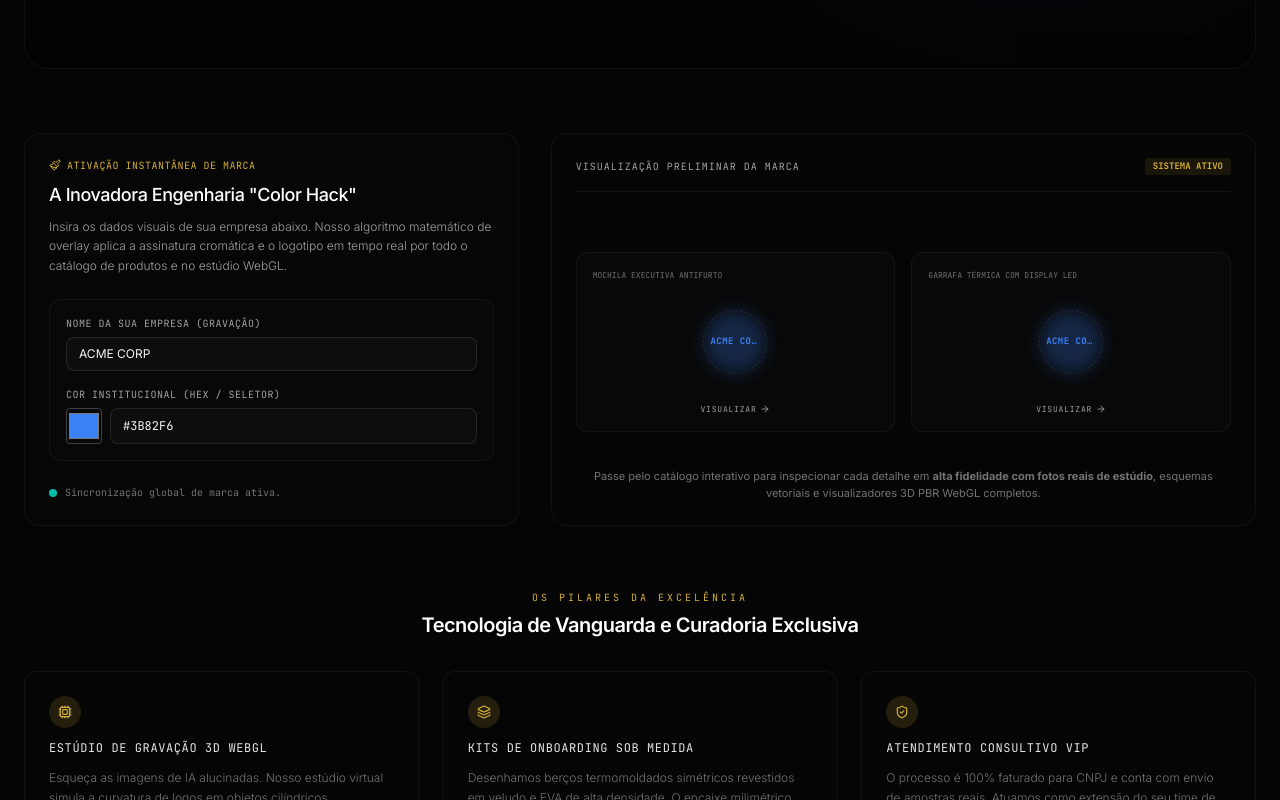
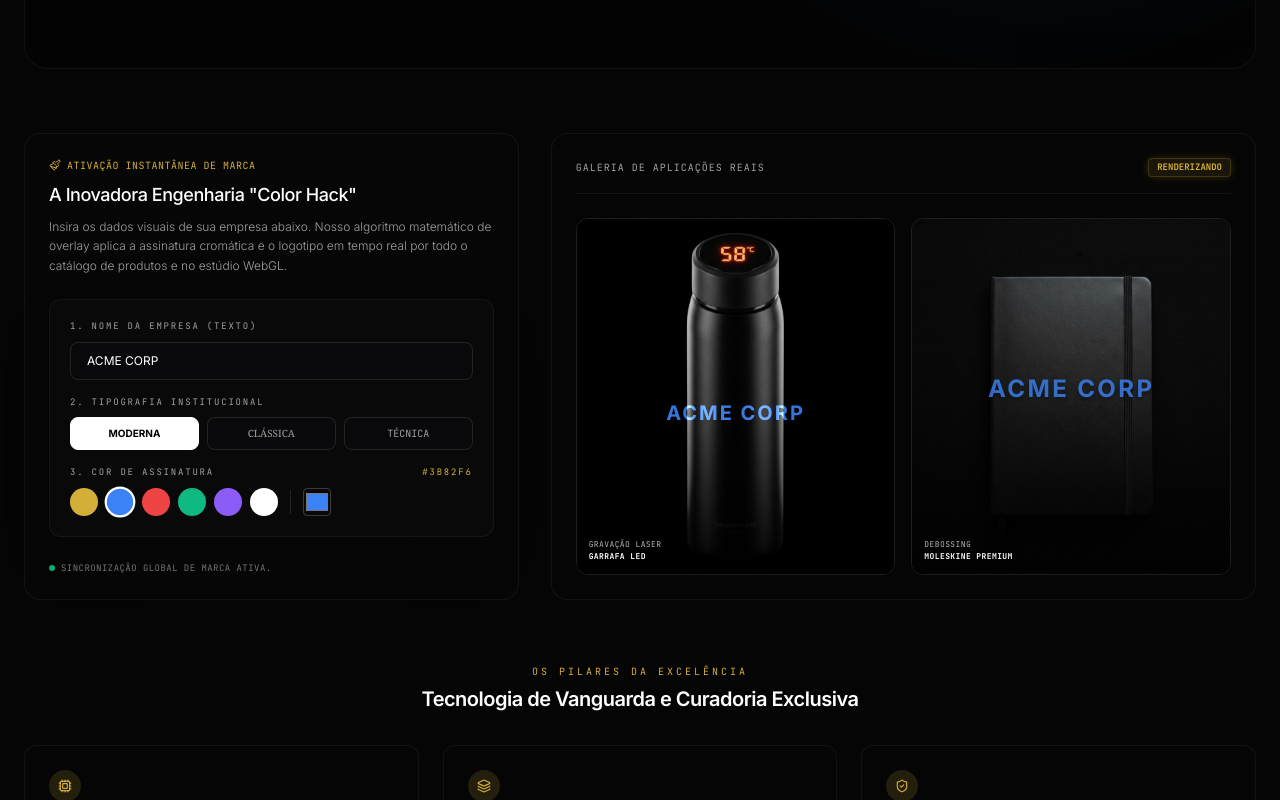
Before and after one commit to tititasf/Catalogo-Brindes, a React (Vite) app: page / in a window 1280 px wide. Shown: the part 728-1528 px from the top of the page. Built offline with nearby package versions, Linux system fonts and the light colour scheme.

Commit message:
feat: revamp HomePanel preview with 8k images, font selector and color palettes

```diff
--- a/src/App.tsx
+++ b/src/App.tsx
@@ -38,6 +38,7 @@ export default function App() {
 
   // Global States for interactive personalization syncing
   const [brandColor, setBrandColor] = useState<string>("#3b82f6");
+  const [brandFont, setBrandFont] = useState<string>("font-sans");
   const [logoText, setLogoText] = useState<string>("ACME CORP");
   const [logoType, setLogoType] = useState<"text" | "upload">("text");
   const [logoUrl, setLogoUrl] = useState<string | undefined>(undefined);
@@ -248,7 +249,7 @@ export default function App() {
 
         {/* Right: Immersive Laser Engraving Simulator Component */}
         <div className="lg:col-span-7">
-          <LaserSimulator logoText={logoText} brandColor={brandColor} />
+          <LaserSimulator logoText={logoText} brandColor={brandColor} brandFont={brandFont} />
         </div>
 
       </section>
@@ -332,6 +333,7 @@ export default function App() {
                       product={product}
                       activeTechnique={product.techniques[0]}
                       brandColor={brandColor}
+                      brandFont={brandFont}
                       logoText={logoText}
                       logoType={logoType}
                       logoUrl={logoUrl}
@@ -441,6 +443,8 @@ export default function App() {
             <HomePanel
               brandColor={brandColor}
               setBrandColor={setBrandColor}
+              brandFont={brandFont}
+              setBrandFont={setBrandFont}
               logoText={logoText}
               setLogoText={setLogoText}
               onNavigateToProducts={() => {
@@ -499,6 +503,7 @@ export default function App() {
           <ProductPDP
             product={activeProduct}
             brandColor={brandColor}
+            brandFont={brandFont}
             logoText={logoText}
             logoType={logoType}
             logoUrl={logoUrl}
--- a/src/components/HomePanel.tsx
+++ b/src/components/HomePanel.tsx
@@ -6,6 +6,8 @@ import { Product } from "../types";
 interface HomePanelProps {
   brandColor: string;
   setBrandColor: (color: string) => void;
+  brandFont: string;
+  setBrandFont: (font: string) => void;
   logoText: string;
   setLogoText: (text: string) => void;
   onNavigateToProducts: () => void;
@@ -16,6 +18,8 @@ interface HomePanelProps {
 export function HomePanel({
   brandColor,
   setBrandColor,
+  brandFont,
+  setBrandFont,
   logoText,
   setLogoText,
   onNavigateToProducts,
@@ -103,96 +107,134 @@ export function HomePanel({
           </div>
 
           {/* Quick Config Inputs inside the welcome card */}
-          <div className="space-y-4 bg-neutral-950/60 p-4 rounded-xl border border-white/5">
-            <div className="space-y-1.5">
-              <label className="text-[10px] font-mono uppercase tracking-wider text-neutral-400 block">
-                Nome da sua Empresa (Gravação)
+          <div className="space-y-4 bg-neutral-950/80 p-5 rounded-xl border border-white/5 shadow-2xl">
+            <div className="space-y-2">
+              <label className="text-[9px] font-mono uppercase tracking-[0.2em] text-neutral-400 block">
+                1. Nome da Empresa (Texto)
               </label>
               <input
                 type="text"
                 value={logoText}
                 onChange={(e) => setLogoText(e.target.value)}
-                placeholder="Insira o texto do logo"
-                className="w-full bg-[#0d0d0f] border border-white/10 focus:border-gold/40 rounded-lg px-3 py-2 text-xs text-stone-100 placeholder-neutral-600 focus:outline-none"
+                placeholder="Ex: OPUS STUDIO"
+                className="w-full bg-[#09090b] border border-white/10 focus:border-gold/50 rounded-lg px-4 py-2.5 text-xs text-white placeholder-neutral-600 focus:outline-none transition-all"
               />
             </div>
 
-            <div className="space-y-1.5">
-              <label className="text-[10px] font-mono uppercase tracking-wider text-neutral-400 block">
-                Cor Institucional (HEX / Seletor)
+            <div className="space-y-2">
+              <label className="text-[9px] font-mono uppercase tracking-[0.2em] text-neutral-400 block">
+                2. Tipografia Institucional
               </label>
-              <div className="flex gap-2">
+              <div className="grid grid-cols-3 gap-2">
+                {[
+                  { id: "font-sans", label: "Moderna", cls: "font-sans" },
+                  { id: "font-serif", label: "Clássica", cls: "font-serif" },
+                  { id: "font-mono", label: "Técnica", cls: "font-mono" }
+                ].map(font => (
+                  <button
+                    key={font.id}
+                    onClick={() => setBrandFont(font.id)}
+                    className={`py-2 text-[10px] uppercase rounded-lg border transition-all ${brandFont === font.id ? "bg-white text-black border-white font-bold" : "bg-[#09090b] text-neutral-400 border-white/10 hover:border-white/30"}`}
+                  >
+                    <span className={font.cls}>{font.label}</span>
+                  </button>
+                ))}
+              </div>
+            </div>
+
+            <div className="space-y-2">
+              <label className="text-[9px] font-mono uppercase tracking-[0.2em] text-neutral-400 block flex items-center justify-between">
+                <span>3. Cor de Assinatura</span>
+                <span className="text-gold font-mono">{brandColor.toUpperCase()}</span>
+              </label>
+              <div className="flex flex-wrap gap-2 items-center">
+                {[
+                  "#D4AF37", "#3B82F6", "#EF4444", "#10B981", "#8B5CF6", "#FFFFFF"
+                ].map(preset => (
+                  <button
+                    key={preset}
+                    onClick={() => setBrandColor(preset)}
+                    className={`w-7 h-7 rounded-full border-2 transition-transform hover:scale-110 ${brandColor.toLowerCase() === preset.toLowerCase() ? "border-white scale-110" : "border-transparent"}`}
+                    style={{ backgroundColor: preset }}
+                  />
+                ))}
+                <div className="w-[1px] h-6 bg-white/10 mx-1" />
                 <input
                   type="color"
                   value={brandColor}
                   onChange={(e) => setBrandColor(e.target.value)}
-                  className="w-9 h-9 rounded border border-neutral-700 bg-transparent cursor-pointer"
-                />
-                <input
-                  type="text"
-                  maxLength={7}
-                  value={brandColor}
-                  onChange={(e) => setBrandColor(e.target.value.startsWith("#") ? e.target.value : `#${e.target.value}`)}
-                  className="flex-1 bg-[#0d0d0f] border border-white/10 focus:border-gold/40 rounded-lg px-3 py-2 text-xs text-stone-100 font-mono uppercase focus:outline-none"
+                  className="w-7 h-7 rounded border border-white/20 bg-transparent cursor-pointer p-0"
                 />
               </div>
             </div>
           </div>
 
-          <div className="text-[10px] text-neutral-500 font-mono leading-relaxed flex items-center gap-2">
-            <span className="w-2 h-2 rounded-full bg-teal-500" />
+          <div className="text-[9px] text-neutral-500 font-mono leading-relaxed flex items-center gap-1.5 uppercase tracking-wider">
+            <span className="w-1.5 h-1.5 rounded-full bg-emerald-500 animate-pulse" />
             <span>Sincronização global de marca ativa.</span>
           </div>
         </div>
 
         {/* Dynamic preview block */}
-        <div className="lg:col-span-7 bg-[#050505] border border-white/5 rounded-2xl p-6 flex flex-col justify-between space-y-6">
-          <div className="flex justify-between items-center border-b border-white/5 pb-4">
+        <div className="lg:col-span-7 bg-[#050505] border border-white/5 rounded-2xl p-6 flex flex-col space-y-6 overflow-hidden relative">
+
+          <div className="flex justify-between items-center border-b border-white/5 pb-4 z-10 relative">
             <span className="text-[10px] font-mono uppercase tracking-widest text-neutral-400">
-              Visualização Preliminar da Marca
+              Galeria de Aplicações Reais
             </span>
-            <span className="text-[9px] font-mono text-gold bg-gold/10 px-2 py-0.5 rounded uppercase font-semibold">
-              SISTEMA ATIVO
+            <span className="text-[9px] font-mono text-gold bg-gold/10 px-2 py-0.5 rounded uppercase font-semibold border border-gold/20 shadow-[0_0_10px_rgba(212,175,55,0.2)]">
+              RENDERIZANDO
             </span>
           </div>
 
           {/* Showcase of dynamic template branding */}
-          <div className="grid grid-cols-2 gap-4 my-auto">
-            {sampleProducts.slice(0, 2).map((prod) => (
+          <div className="grid grid-cols-1 sm:grid-cols-2 gap-4 flex-1 z-10 relative">
+
+            {/* Real Image Preview 1: Thermal Bottle */}
             <div
-                key={prod.id}
               onClick={onNavigateToProducts}
-                className="group relative bg-[#09090b]/80 border border-white/5 hover:border-gold/30 rounded-xl p-4 flex flex-col items-center justify-between min-h-[180px] transition-all cursor-pointer"
+              className="group relative rounded-xl overflow-hidden border border-white/10 hover:border-gold/50 transition-all cursor-pointer min-h-[220px]"
             >
-                <span className="text-[8px] font-mono text-neutral-500 self-start uppercase">
-                  {prod.name}
-                </span>
+              <img src="/assets/images/garrafa_hero.jpg" alt="Garrafa Térmica" className="absolute inset-0 w-full h-full object-cover transition-transform duration-700 group-hover:scale-105" />
+              <div className="absolute inset-0 bg-gradient-to-t from-black/80 via-black/20 to-transparent" />
 
-                {/* Simulated high-fidelity customized branding on product item */}
-                <div className="w-16 h-16 rounded-full border border-dashed border-white/10 flex items-center justify-center relative my-2">
-                  <div
-                    className="absolute inset-0 rounded-full opacity-25 blur-sm"
-                    style={{ backgroundColor: brandColor }}
-                  />
-                  <span
-                    className="text-[9px] font-mono font-bold uppercase tracking-wider text-center max-w-[50px] truncate"
-                    style={{ color: brandColor }}
-                  >
+              <div className="absolute inset-0 flex items-center justify-center pointer-events-none">
+                 <div className="mt-8 text-center mix-blend-plus-lighter" style={{ color: brandColor }}>
+                   <span className={`text-xl font-bold tracking-widest opacity-90 drop-shadow-lg ${brandFont}`}>
                      {logoText || "OPUS"}
                    </span>
                  </div>
+              </div>
 
-                <span className="text-[8px] font-mono text-neutral-400 group-hover:text-gold transition-colors uppercase tracking-widest flex items-center gap-1">
-                  <span>Visualizar</span>
-                  <ArrowRight size={10} />
+              <div className="absolute bottom-3 left-3 right-3 flex justify-between items-end">
+                <span className="text-[8px] font-mono text-white/70 uppercase tracking-wider">Gravação Laser<br/><strong className="text-white">Garrafa LED</strong></span>
+                <span className="text-[9px] font-mono text-gold flex items-center gap-1 opacity-0 group-hover:opacity-100 transition-opacity">Ver Produto <ArrowRight size={10} /></span>
+              </div>
+            </div>
+
+            {/* Real Image Preview 2: Notebook */}
+            <div
+              onClick={onNavigateToProducts}
+              className="group relative rounded-xl overflow-hidden border border-white/10 hover:border-gold/50 transition-all cursor-pointer min-h-[220px]"
+            >
+              <img src="/assets/images/moleskine_hero.jpg" alt="Caderno Moleskine" className="absolute inset-0 w-full h-full object-cover transition-transform duration-700 group-hover:scale-105" />
+              <div className="absolute inset-0 bg-gradient-to-t from-black/80 via-black/20 to-transparent" />
+
+              <div className="absolute inset-0 flex items-center justify-center pointer-events-none">
+                 <div className="mb-4 text-center opacity-80" style={{ color: brandColor }}>
+                   <span className={`text-2xl font-bold tracking-widest ${brandFont} [text-shadow:_0_2px_4px_rgb(0_0_0_/_50%)]`}>
+                     {logoText || "OPUS"}
                    </span>
                  </div>
-            ))}
               </div>
 
-          <p className="text-[11px] text-neutral-500 leading-normal text-center">
-            Passe pelo catálogo interativo para inspecionar cada detalhe em <strong>alta fidelidade com fotos reais de estúdio</strong>, esquemas vetoriais e visualizadores 3D PBR WebGL completos.
-          </p>
+              <div className="absolute bottom-3 left-3 right-3 flex justify-between items-end">
+                <span className="text-[8px] font-mono text-white/70 uppercase tracking-wider">Debossing<br/><strong className="text-white">Moleskine Premium</strong></span>
+                <span className="text-[9px] font-mono text-gold flex items-center gap-1 opacity-0 group-hover:opacity-100 transition-opacity">Ver Produto <ArrowRight size={10} /></span>
+              </div>
+            </div>
+
+          </div>
         </div>
       </section>
 
```
Lines whose indentation alone changed are shown as unchanged.
